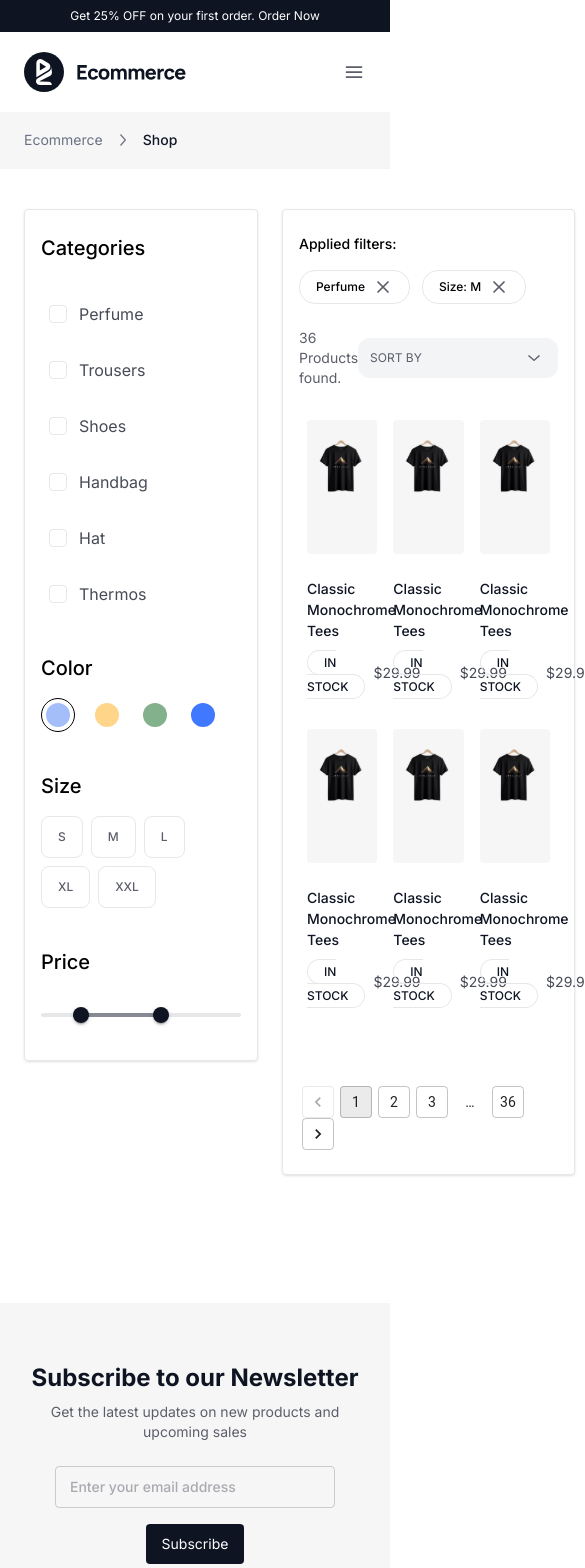
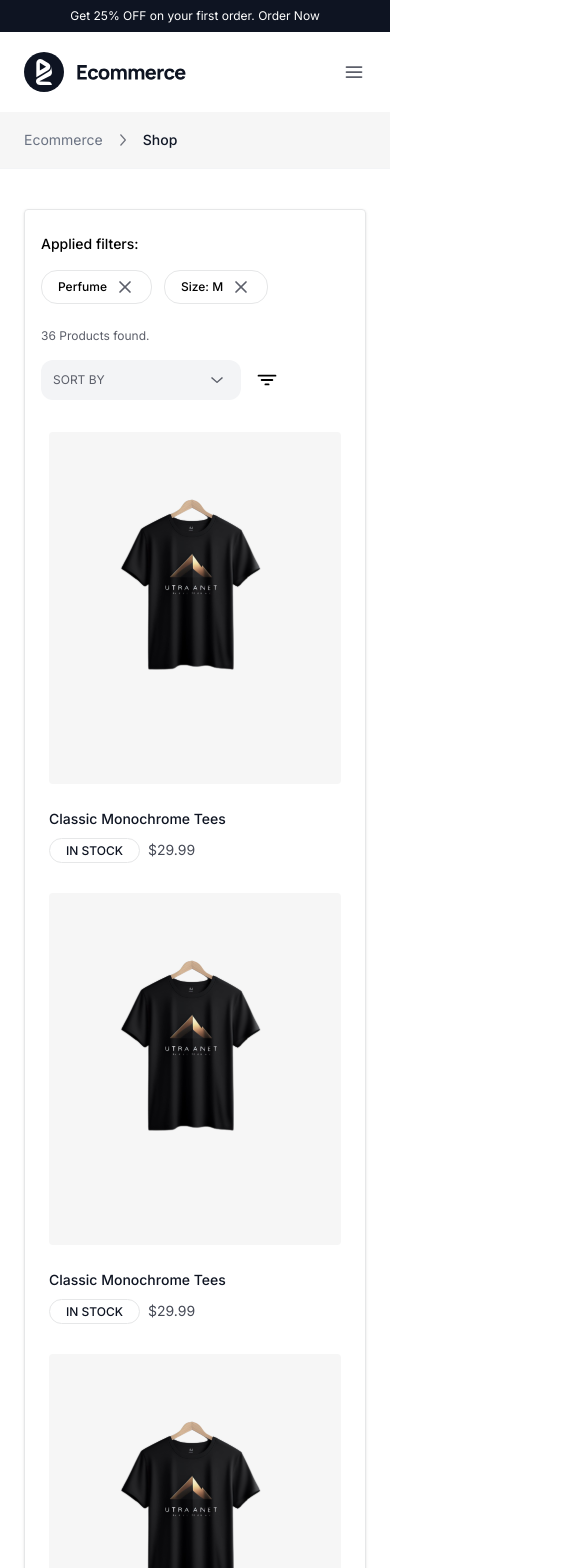
Before and after one commit to etsh0/E-commerce, a React (Vite) app: page /shop in a window 390 px wide. Shown: the top 1568 px of the page, 585 px wide, since content can reach past the window. Built offline with nearby package versions, Linux system fonts and the light colour scheme.

Commit message:
finish responsive shop page

```diff
--- a/src/index.css
+++ b/src/index.css
@@ -30,7 +30,7 @@
 }
 
 .container {
-    @apply px-6 md:px-10 lg:px-20 mx-auto;
+    @apply px-6 md:px-10 lg:px-15 mx-auto;
 }
 
 
--- a/src/store/index.js
+++ b/src/store/index.js
@@ -1,8 +1,15 @@
 import { create } from 'zustand'
 
 export const useDrawerStore = create((set) => ({
-    isMenuOpen: false,
+    isMenuOpen: false, // menuBar
+    isSideFiltersOpen: false, // sideFilters
 
+
+    // menuBar functions
     openMenu: () => set({isMenuOpen:true}),
-    closeMenu: () => set({isMenuOpen:false})
+    closeMenu: () => set({isMenuOpen:false}),
+
+    // sideFilters functions
+    openSideFilters: () => set({isSideFiltersOpen:true}),
+    closeSideFilters: () => set({isSideFiltersOpen:false}),
 }))
--- a/src/website/components/Header/MenuBar.jsx
+++ b/src/website/components/Header/MenuBar.jsx
@@ -18,7 +18,7 @@ export const MenuBar = () => {
     ]
   return (
     <>
-        <div className={`overlay fixed inset-0 bg-black/50 z-40 transition-opacity duration-300 lg:hidden ${isMenuOpen ? "opacity-100 visible" : "opacity-0 invisible"}`} onClick={closeMenu}></div>
+        <div className={`overlay fixed inset-0 bg-black/50 z-40 transition-opacity duration-300 lg:hidden ${isMenuOpen ? "opacity-100 visible backdrop-blur-xs" : "opacity-0 invisible"}`} onClick={closeMenu}></div>
         <div className={`sideBar w-full md:w-75 h-screen bg-white shadow-lg fixed top-0 left-0 z-100 transform transition-transform duration-300 ease-in-out lg:hidden ${isMenuOpen ? "translate-x-0" : "-translate-x-300"}`}>
           <div className="close-icon w-8 h-8 absolute top-0 right-0 flex items-center justify-center text-primary" onClick={closeMenu} >
             <MdClose size={"24px"} className="" />
--- a/src/website/components/shop/PaginationRounded.jsx
+++ b/src/website/components/shop/PaginationRounded.jsx
@@ -4,7 +4,20 @@ import Stack from '@mui/material/Stack';
 export default function PaginationRounded() {
   return (
     <Stack spacing={2}>
-      <Pagination boundaryCount={1} siblingCount={0} count={36} variant="outlined" shape="rounded" />
+      <Pagination
+      boundaryCount={1}
+      siblingCount={0}
+      count={36}
+      variant="outlined"
+      shape="rounded"
+      sx={{
+        "& .MuiPaginationItem-root": {
+          minWidth: { xs: '26px', sm: '32px' },
+          height: { xs: '26px', sm: '32px' },
+        }
+      }}
+      />
+
     </Stack>
   );
 }
--- a/src/website/components/shop/Products.jsx
+++ b/src/website/components/shop/Products.jsx
@@ -2,9 +2,14 @@ import close from "../../../assets/close.svg"
 import { Sorting } from "./Sorting"
 import { ProductCard } from './../../../components/ProductCard';
 import PaginationRounded from "./PaginationRounded";
+import { IoFilter } from "react-icons/io5";
+import { SideFilters } from "./SideFilters";
+import { useDrawerStore } from "../../../store";
 
 
 export const Products = () => {
+
+  const {isSideFiltersOpen, closeSideFilters, openSideFilters} = useDrawerStore()
   return (
     <>
         <div className='grow px-4 py-6 border border-border rounded shadow mb-32'>
@@ -21,15 +26,18 @@ export const Products = () => {
                   </div>
               </div>
             </div>
-            <div className="flex items-center justify-between">
-                <div className="products-number text-text text-sm">
+            <div className="flex flex-col sm:flex-row sm:items-center justify-between">
+                <div className="products-number text-text text-xs sm:text-sm mb-4 sm:mb-0">
                   <span className="results-count">36</span> Products found.
                 </div>
-                <div className="sorting">
+                <div className="sorting flex  items-center gap-4">
                   <Sorting />
+                  <div className="filters lg:hidden block cursor-pointer" onClick={openSideFilters}>
+                    <IoFilter size={"20px"} />
+                  </div>
                 </div>
             </div>
-            <div className="products-container grid grid-cols-3 mt-4">
+            <div className="products-container grid grid-cols-1 sm:grid-cols-2 md:grid-cols-3 mt-4">
                 <ProductCard />
                 <ProductCard />
                 <ProductCard />
@@ -37,11 +45,15 @@ export const Products = () => {
                 <ProductCard />
                 <ProductCard />
             </div>
-            <div className="pagination flex items-center justify-center mt-16">
+            <div className="pagination w-full flex items-center justify-center mt-16">
                 <PaginationRounded />
             </div>
         </div>
-
+        <div className={`overlay fixed inset-0 bg-black/50 z-40 transition-opacity duration-300 lg:hidden ${isSideFiltersOpen ? "opacity-100 visible backdrop-blur-xs" : "opacity-0 invisible"}`} onClick={closeSideFilters}></div>
+        <div className={`sideFilters w-68 h-screen py-8 px-6 overflow-auto bg-white shadow-lg fixed top-0 left-0 z-100 transform transition-transform duration-300 ease-in-out lg:hidden ${isSideFiltersOpen ? "translate-x-0" : "-translate-x-300"}`}>
+              <h2 className="text-2xl font-bold mb-6">Filter By</h2>
+              <SideFilters />
+        </div>
     </>
   )
 }
--- a/src/website/components/shop/SideFilters.jsx
+++ b/src/website/components/shop/SideFilters.jsx
@@ -6,7 +6,7 @@ export const SideFilters = () => {
     const sizes = ["s","m","l","xl","xxl"]
   return (
     <>
-        <div className='w-62 px-4 py-6 border border-border rounded shadow flex flex-col gap-10'>
+        <div className='flex flex-col gap-10'>
             <div className="categories">
                 <h4 className='text-xl font-medium'>Categories</h4>
                 <div className='filters flex flex-col gap-4 mt-8'>
@@ -14,7 +14,7 @@ export const SideFilters = () => {
                         categories.map((cat,idx) => (
                             <label className="filter-option flex items-center gap-3 cursor-pointer py-2 pl-2 rounded-lg hover:bg-[#f8fafc] transition-all duration-300 ease-in-out">
                                 <input className="hidden" type="checkbox" />
-                                <span class="checkmark w-4.5 h-4.5 border border-border rounded transition-all duration-300 ease-in-out relative"></span>
+                                <span className="checkmark w-4.5 h-4.5 border border-border rounded transition-all duration-300 ease-in-out relative"></span>
                                 <span className="text-[#474B57] " key={idx}>{cat}</span>
                             </label>
                         ))
--- a/src/website/components/shop/Sorting.jsx
+++ b/src/website/components/shop/Sorting.jsx
@@ -2,24 +2,24 @@ import arrowDown from "../../../assets/Chevron Down.svg"
 export const Sorting = () => {
   return (
     <>
-        <div class="relative w-50" id="dropdwon">
-            <button class="flex items-center justify-between w-full bg-gray-100 rounded-xl py-2 px-3 cursor-pointer" id="dropdownBtn">
-                <span class="text-xs md:text-sm uppercase text-text" id="selectedText">Sort By</span>
+        <div className="relative w-50" id="dropdwon">
+            <button className="flex items-center justify-between w-full bg-gray-100 rounded-xl py-2 px-3 cursor-pointer" id="dropdownBtn">
+                <span className="text-xs md:text-sm uppercase text-text" id="selectedText">Sort By</span>
                 <img src={arrowDown} alt="" />
             </button>
             {/* <!-- options --> */}
-            <ul class="absolute top-12 left-0 w-full bg-white border border-gray-200 rounded-xl shadow-lg text-sm md:text-[15px] flex flex-col gap-1 px-1 py-3 cursor-pointer hidden overflow-hidden" id="dropdownMenu">
-                <li class="option px-3 py-1 rounded cursor-pointer flex items-center justify-between hover:bg-gray-100 transition-colors">
-                    <span class="label whitespace-nowrap text-sm">Price: Low to High</span>
-                    <span class="check ">✔</span>
+            <ul className="absolute top-12 left-0 w-full bg-white border border-gray-200 rounded-xl shadow-lg text-sm md:text-[15px] flex flex-col gap-1 px-1 py-3 cursor-pointer hidden overflow-hidden" id="dropdownMenu">
+                <li className="option px-3 py-1 rounded cursor-pointer flex items-center justify-between hover:bg-gray-100 transition-colors">
+                    <span className="label whitespace-nowrap text-sm">Price: Low to High</span>
+                    <span className="check ">✔</span>
                 </li>
-                <li class="option px-3 py-1 rounded cursor-pointer flex items-center justify-between hover:bg-gray-100 transition-colors">
-                    <span class="label whitespace-nowrap text-sm">Price: High to Low</span>
-                    <span class="check opacity-0">✔</span>
+                <li className="option px-3 py-1 rounded cursor-pointer flex items-center justify-between hover:bg-gray-100 transition-colors">
+                    <span className="label whitespace-nowrap text-sm">Price: High to Low</span>
+                    <span className="check opacity-0">✔</span>
                 </li>
-                <li class="option px-3 py-1 rounded cursor-pointer flex items-center justify-between hover:bg-gray-100 transition-colors">
-                    <span class="label whitespace-nowrap text-sm">Name A-Z</span>
-                    <span class="check opacity-0">✔</span>
+                <li className="option px-3 py-1 rounded cursor-pointer flex items-center justify-between hover:bg-gray-100 transition-colors">
+                    <span className="label whitespace-nowrap text-sm">Name A-Z</span>
+                    <span className="check opacity-0">✔</span>
                 </li>
             </ul>
         </div>
--- a/src/website/pages/Shop.jsx
+++ b/src/website/pages/Shop.jsx
@@ -1,13 +1,31 @@
-import React from 'react'
 import { SideFilters } from '../components/shop/SideFilters'
 import { Products } from '../components/shop/Products'
 import { NewsLetter } from '../../components/NewsLetter'
+import { useDrawerStore } from '../../store'
+import { useEffect } from 'react'
 
 export const Shop = () => {
+
+  const {isSideFiltersOpen} = useDrawerStore()
+
+  useEffect(() => {
+    if(isSideFiltersOpen) {
+      document.body.style.overflow = 'hidden';
+    }
+    else {
+      document.body.style.overflow = 'auto';
+    }
+    return () => {
+      document.body.style.overflow = 'auto';
+    }
+  },[isSideFiltersOpen])
+
   return (
     <>
         <div className='container flex items-start gap-6 mt-10'>
-            <SideFilters />
+            <div className='w-65 px-4 py-6 border border-border rounded shadow hidden lg:block'>
+              <SideFilters />
+            </div>
             <Products />
         </div>
         <NewsLetter />
```
